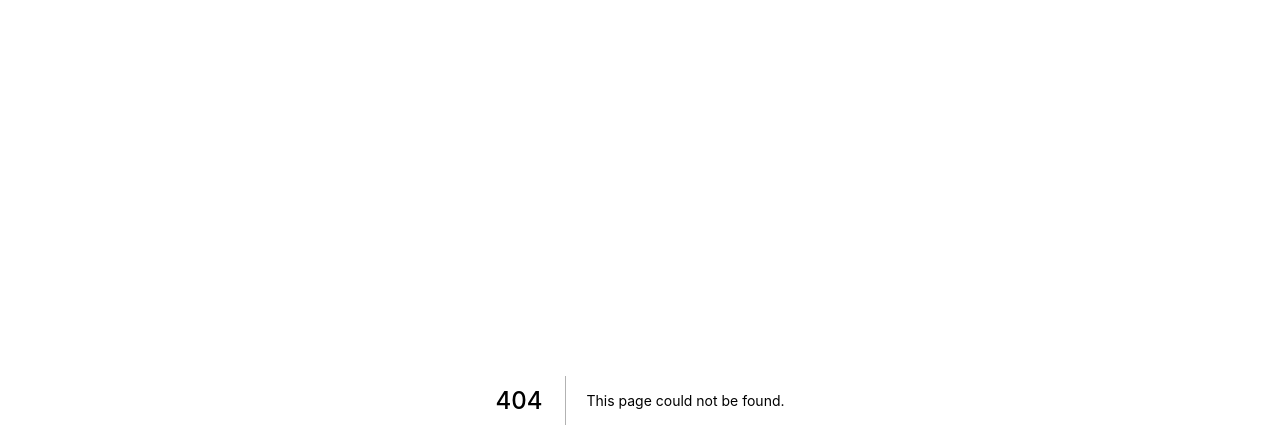
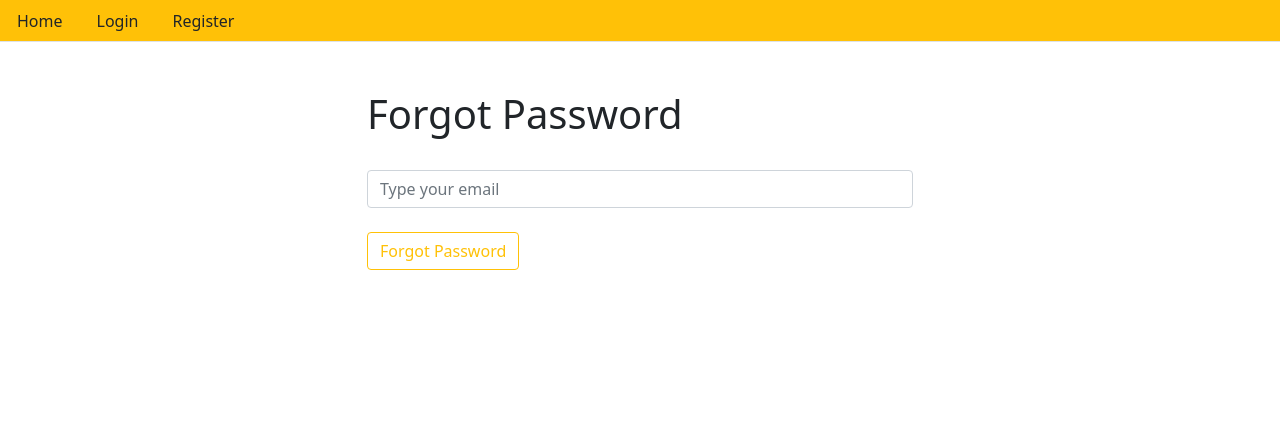
Before and after one commit to yashhhguptaaa/Connect-Content, a Next.js app in the folder client/: page /auth/password/forgot in a window 1280 px wide. Before the commit this address had no page. Shown: the top 448 px of the page. Built offline with nearby package versions, Linux system fonts and the light colour scheme.

Commit message:
Create page for forgot password

```diff
--- /dev/null
+++ b/client/pages/auth/password/forgot.js
@@ -0,0 +1,76 @@
+import { useState, useEffect } from "react";
+
+import { showSuccessMessage, showErrorMessage } from "../../../helpers/alerts";
+import axios from "axios";
+import Router from "next/router";
+import { API } from "../../../config";
+import Layout from "../../../components/Layout";
+
+const ForgotPassword = () => {
+  const [state, setState] = useState({
+    email: "",
+    buttonText: "Forgot Password",
+    success: "",
+    error: "",
+  });
+
+  const { email, buttonText, success, error } = state;
+
+  const handleChange = (e) => {
+    setState({ ...state, email: e.target.value, success:'',error: '' });
+  };
+
+  const handleSubmit = async (e) => {
+    e.preventDefault();
+    // console.log("Post email to:", email);
+    try {
+      const response = await axios.put(`${API}/forgot-password`, { email });
+      // console.log("Response after forgot-password : ",response)
+      setState({
+        ...state,
+        email: "",
+        buttonText: "Done",
+        success: response.data.message,
+      });
+    } catch (error) {
+      console.log("FORGOT PW Error : ", error);
+      setState({
+        ...state,
+        buttonText: "Forgot Password",
+        error: error.response.data.error,
+      });
+    }
+  };
+
+  const passwordForgotForm = () => (
+    <form onSubmit={handleSubmit}>
+      <div className="form-group">
+        <input
+          type="email"
+          className="form-control"
+          onChange={handleChange}
+          value={email}
+          placeholder="Type your email"
+          required
+        />
+      </div>
+      <button className="btn btn-outline-warning mt-4">{buttonText}</button>
+    </form>
+  );
+
+  return (
+    <Layout>
+      <div className="row">
+        <div className="col-md-6 offset-md-3">
+          <h1>Forgot Password</h1>
+          <br />
+          {success && showSuccessMessage(success)}
+          {error && showErrorMessage(error)}
+          {passwordForgotForm()}
+        </div>
+      </div>
+    </Layout>
+  );
+};
+
+export default ForgotPassword;
```
